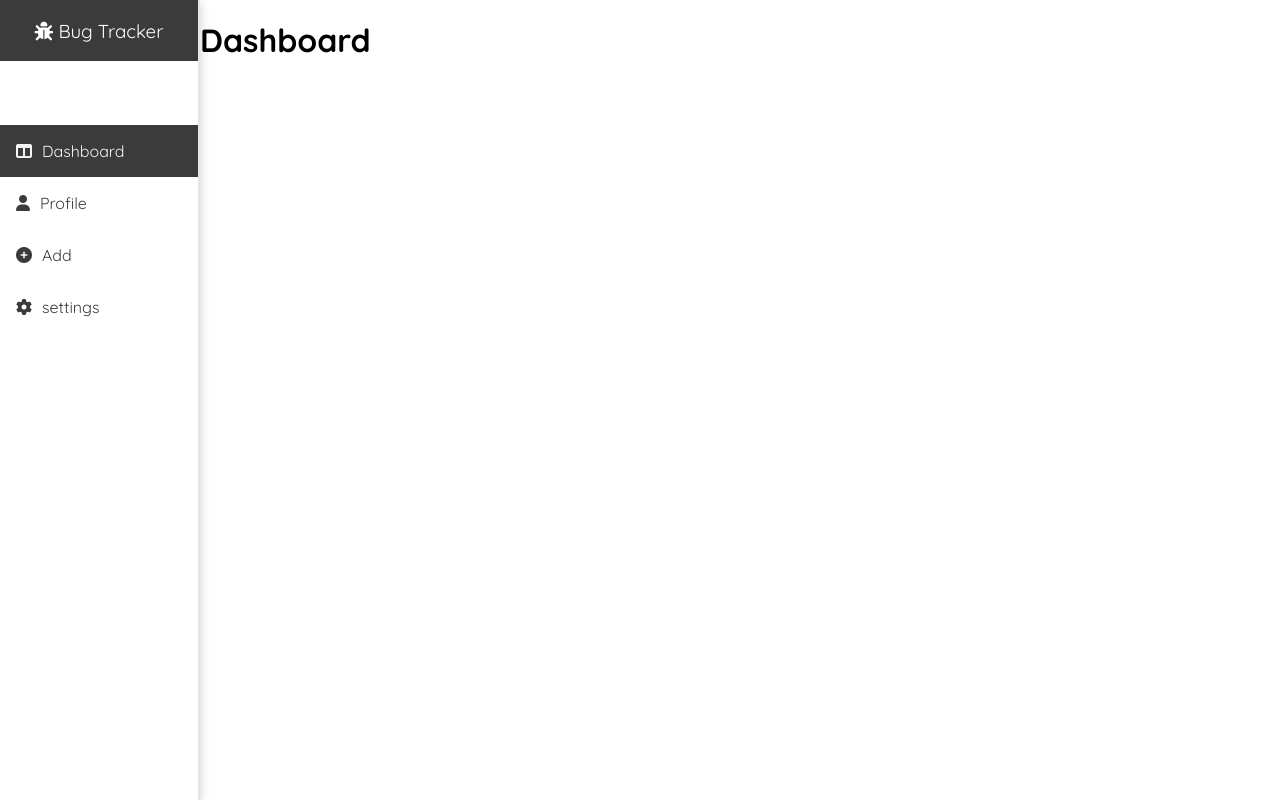
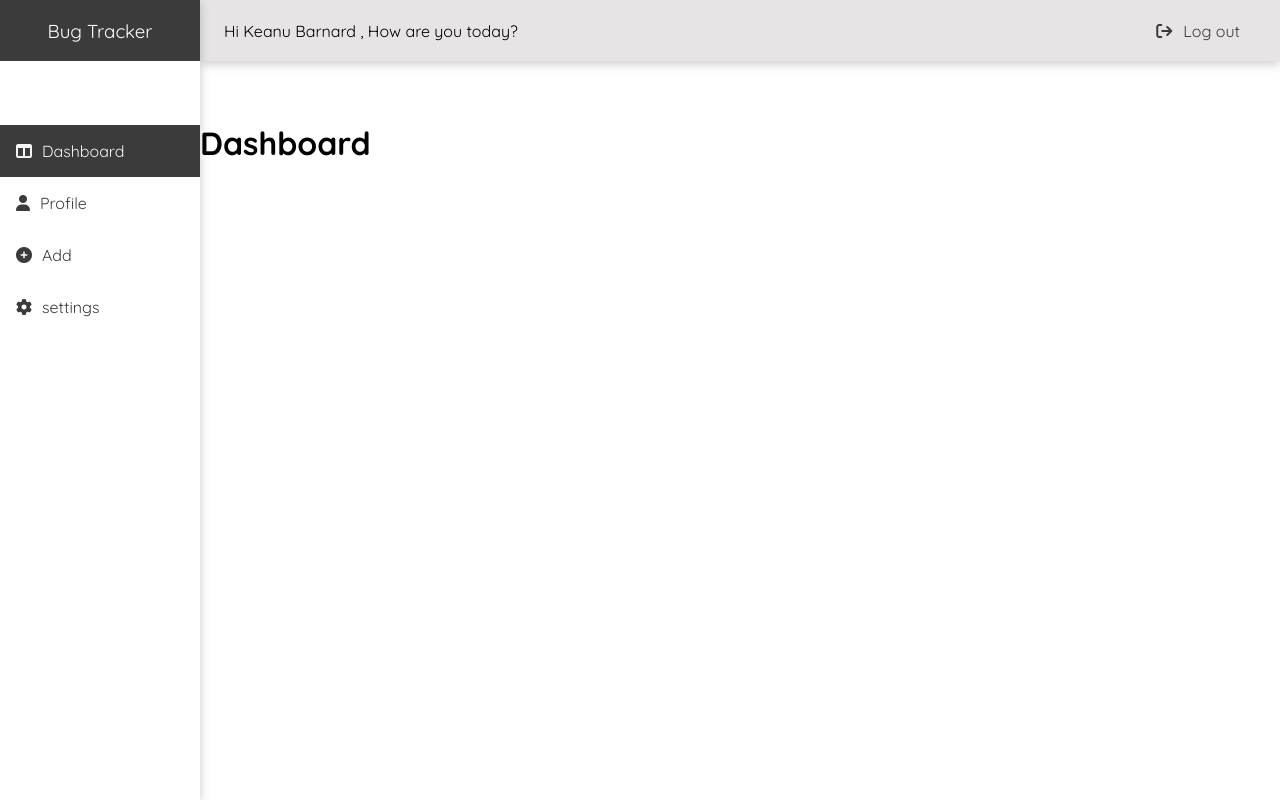
Before and after one commit to KeanuBarnardd/Bug-Tracker-Final, a React (Create React App) app in the folder bug-tracker/: page / in a window 1280 px wide. Built offline with nearby package versions, Linux system fonts and the light colour scheme.

Commit message:
Updated Top Navbar styling

```diff
--- a/bug-tracker/src/App.jsx
+++ b/bug-tracker/src/App.jsx
@@ -5,7 +5,7 @@ import Dashboard from "./Pages/Dashboard/Dashboard";
 import AddBug from "./Pages/AddBug/AddBug";
 import Profile from "./Pages/Profile/Profile";
 import Settings from "./Pages/Settings/Settings";
-import './Styles/general.scss';
+import "./Styles/general.scss";
 
 export default function App() {
   return (
@@ -15,7 +15,7 @@ export default function App() {
         <Route path="/" element={<Dashboard />} />
         <Route path="/AddBug" element={<AddBug />} />
         <Route path="/Profile" element={<Profile />} />
-        <Route path="/Settings" element={<Settings/>}/>
+        <Route path="/Settings" element={<Settings />} />
       </Routes>
     </div>
   );
--- a/bug-tracker/src/Components/IconButton/IconButton.scss
+++ b/bug-tracker/src/Components/IconButton/IconButton.scss
@@ -7,9 +7,21 @@
   align-items: center;
   padding: $pad-1;
   transition: all 0.1s ease-in-out;
+  height: 100%;
+  cursor: pointer;
   i,
   p {
     text-decoration: none;
     color: $dark-grey;
   }
 }
+
+// Dark Hover
+.icon-btn:hover{
+  background-color: $dark-grey;
+  i,
+  p {
+    text-decoration: none;
+    color: #fff;
+  }
+}
--- a/bug-tracker/src/Containers/Navbar/Navbar.jsx
+++ b/bug-tracker/src/Containers/Navbar/Navbar.jsx
@@ -2,21 +2,21 @@ import React from "react";
 import NavigationLink from "./NavigationLink/NavigationLink";
 
 import "./Navbar.scss";
+import IconButton from './../../Components/IconButton/IconButton';
 
 export default function Navbar() {
   return (
     <div className="navbar">
       <div className="nav">
-        <h3>
-          <i className="fa-solid fa-bug"></i> Bug Tracker
-        </h3>
+        <h3>Bug Tracker</h3>
         <NavigationLink location="/" text="Dashboard" icon="fa-solid fa-table-columns" />
         <NavigationLink location="Profile" text="Profile" icon="fa-solid fa-user" />
         <NavigationLink location="addBug" text="Add" icon="fa-solid fa-circle-plus" />
         <NavigationLink location="settings" text="settings" icon="fa-solid fa-gear" />
       </div>
       <div className="nav-top">
-        <p>Keanu Barnard</p>
+        <p>Hi Keanu Barnard , How are you today? </p>
+        <IconButton icon="fa-solid fa-arrow-right-from-bracket" text="Log out" />
       </div>
     </div>
   );
--- a/bug-tracker/src/Containers/Navbar/Navbar.scss
+++ b/bug-tracker/src/Containers/Navbar/Navbar.scss
@@ -7,7 +7,7 @@
   width: 200px;
   height: 100vh;
   background-color: white;
-  border-right: $border-gen;
+  //border-right: $border-gen;
   box-shadow: $shadow-soft;
 
   h3 {
@@ -19,3 +19,16 @@
     color: #fff;
   }
 }
+
+.nav-top {
+  display: flex;
+  align-items: center;
+  gap: 20px;
+  justify-content: space-between;
+  height: $nav-h;
+  margin-left: $nav-w;
+  padding: 0 1.5rem;
+  z-index: -1;
+  background-color: $light-grey;
+  box-shadow: $shadow-soft;
+}
--- a/bug-tracker/src/Styles/general.scss
+++ b/bug-tracker/src/Styles/general.scss
@@ -13,4 +13,5 @@ h1,h2,h3,h4,h5,h6,p{
 
 .content{
   margin-left: $nav-w;
+  margin-top: $nav-h;
 }
--- a/bug-tracker/src/Styles/variables.scss
+++ b/bug-tracker/src/Styles/variables.scss
@@ -2,7 +2,7 @@
 
 // Widths & Heights
 $nav-w: 200px;
-
+$nav-h: 61.433px;
 // Fonts
 $ff-gen: "Quicksand", sans-serif;
 
@@ -30,4 +30,4 @@ $trans-gen: 0.1s all ease-in-out;
 $shadow-gen: 0 0px 0px rgba(247, 245, 245, 0.034), 0 6.7px 5.3px rgba(0, 0, 0, 0.048),
   0 12.5px 10px rgba(240, 234, 234, 0.06), 0 22.3px 17.9px rgba(0, 0, 0, 0.072),
   0 41.8px 33.4px rgba(0, 0, 0, 0.086), 0 100px 80px rgba(0, 0, 0, 0.12);
-$shadow-soft:0 3px 10px rgb(0 0 0 / 0.2);
+$shadow-soft: 0 3px 10px rgb(0 0 0 / 0.2);
```
